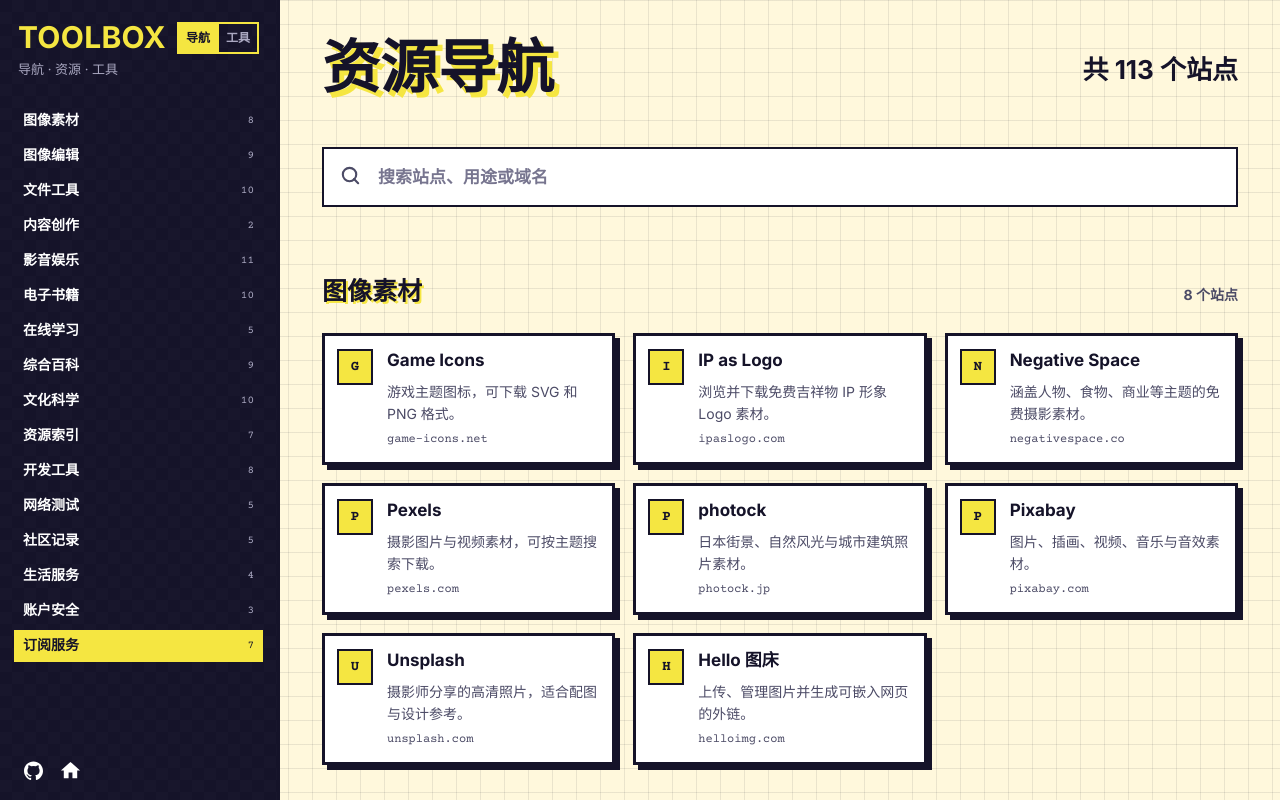
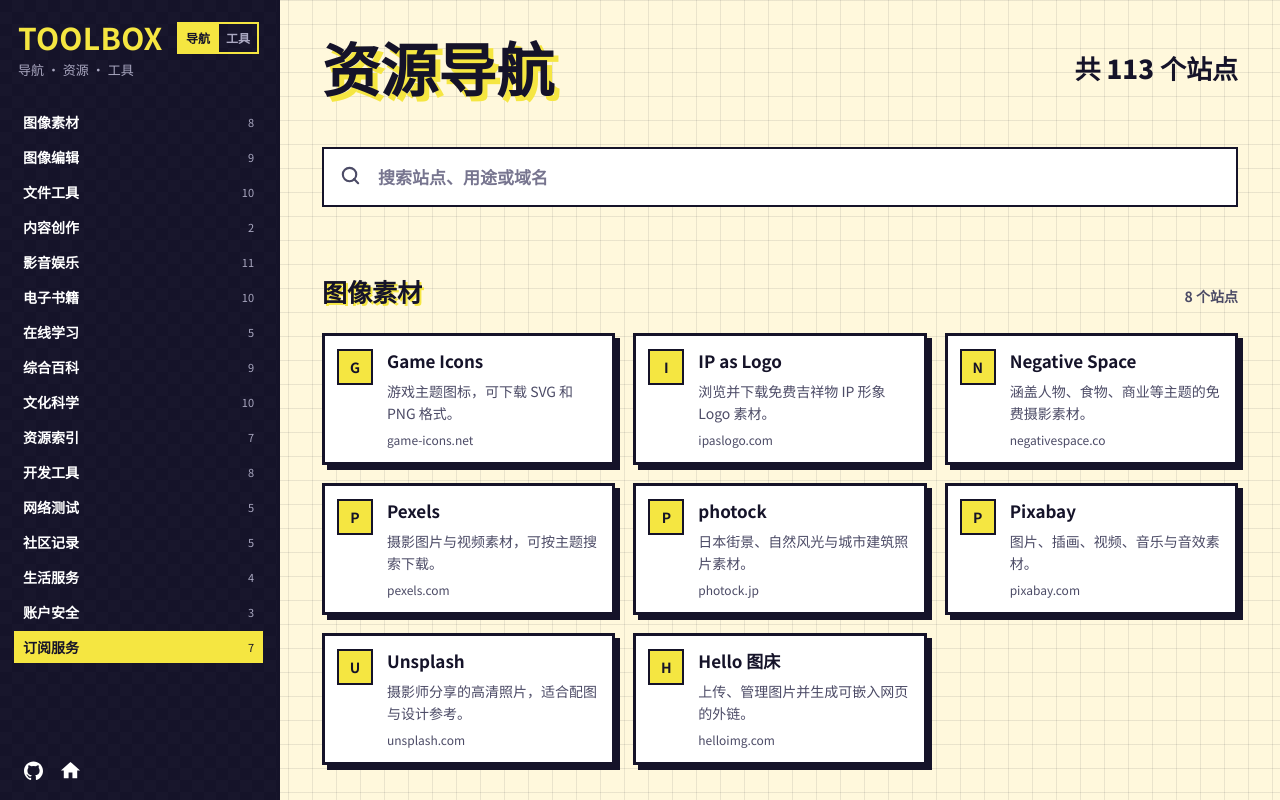
Before and after one commit to KrelinnBios/Toolbox, a plain HTML site: page index.html in a window 1280 px wide. Shown: the top 800 px of the page. Drawn offline with nearby package versions, Linux system fonts and the light colour scheme.

Commit message:
精简工具站为单一思源黑体

```diff
--- a/index.html
+++ b/index.html
@@ -20,10 +20,10 @@
     <link rel="preconnect" href="https://fonts.googleapis.com">
     <link rel="preconnect" href="https://fonts.gstatic.com" crossorigin>
     <link
-      href="https://fonts.googleapis.com/css2?family=Courier+Prime:wght@400;700&family=Inter:wght@400;500;600;700&family=Noto+Sans+SC:wght@400;700;900&display=swap"
+      href="https://fonts.googleapis.com/css2?family=Noto+Sans+SC:wght@400;700;900&display=swap"
       rel="stylesheet"
     >
-    <link rel="stylesheet" href="./toolbox.css?v=202611152">
+    <link rel="stylesheet" href="./toolbox.css?v=202611153">
     <script src="./scrollbar.js?v=202611151" defer></script>
     <script src="./sites.js?v=202611141" defer></script>
     <script src="./toolbox.js?v=202610312" defer></script>
--- a/toolbox.css
+++ b/toolbox.css
@@ -134,7 +134,7 @@ body {
     linear-gradient(rgba(21, 19, 41, 0.09) 1px, transparent 1px),
     linear-gradient(90deg, rgba(21, 19, 41, 0.09) 1px, transparent 1px);
   background-size: 24px 24px;
-  font-family: Inter, "Noto Sans SC", "Microsoft YaHei", sans-serif;
+  font-family: "Noto Sans SC", "Microsoft YaHei", sans-serif;
 }
 
 a { color: inherit; text-decoration: none; }
@@ -221,7 +221,7 @@ svg { display: block; }
   display: block;
   margin-top: 5px;
   color: var(--sidebar-muted);
-  font-family: Inter, "Noto Sans SC", "Microsoft YaHei", sans-serif;
+  font-family: "Noto Sans SC", "Microsoft YaHei", sans-serif;
   font-size: 13px;
   font-weight: 400;
   line-height: normal;
@@ -230,7 +230,7 @@ svg { display: block; }
 .tools-directory-label {
   margin: 0 0 12px 4px;
   color: var(--sidebar-muted);
-  font-family: Inter, "Noto Sans SC", "Microsoft YaHei", sans-serif;
+  font-family: "Noto Sans SC", "Microsoft YaHei", sans-serif;
   font-size: 12px;
   font-weight: 700;
 }
@@ -256,7 +256,7 @@ main {
   min-height: 28px;
   padding: 3px 7px;
   color: var(--sidebar-muted);
-  font-family: Inter, "Noto Sans SC", "Microsoft YaHei", sans-serif;
+  font-family: "Noto Sans SC", "Microsoft YaHei", sans-serif;
   font-size: 12px;
   font-weight: 700;
   line-height: 1.2;
@@ -266,11 +266,11 @@ main {
 .page-switch a + a { border-left: 2px solid var(--acid); }
 .page-switch a:hover { color: var(--ink); background: var(--surface); }
 .page-switch a[aria-current="page"] { color: var(--ink); background: var(--acid); }
-.tools-total { margin: 0; color: var(--ink); font-family: Inter, "Noto Sans SC", "Microsoft YaHei", sans-serif; font-size: 26px; font-weight: 900; white-space: nowrap; }
+.tools-total { margin: 0; color: var(--ink); font-family: "Noto Sans SC", "Microsoft YaHei", sans-serif; font-size: 26px; font-weight: 900; white-space: nowrap; }
 .tools-heading h1 {
   display: inline-block;
   margin: 0;
-  font-family: Inter, "Noto Sans SC", "Microsoft YaHei", sans-serif;
+  font-family: "Noto Sans SC", "Microsoft YaHei", sans-serif;
   font-size: clamp(38px, 5vw, 58px);
   color: var(--ink);
   font-weight: 900;
@@ -301,7 +301,7 @@ main {
   background: var(--surface);
   border: 2px solid var(--ink);
   box-shadow: none;
-  font-family: Inter, "Noto Sans SC", "Microsoft YaHei", sans-serif;
+  font-family: "Noto Sans SC", "Microsoft YaHei", sans-serif;
   font-size: 17px;
   font-weight: 700;
   outline: none;
@@ -342,21 +342,21 @@ main {
   color: #fff;
   background: transparent;
   border: 2px solid transparent;
-  font-family: Inter, "Noto Sans SC", "Microsoft YaHei", sans-serif;
+  font-family: "Noto Sans SC", "Microsoft YaHei", sans-serif;
   font-size: 15px;
   font-weight: 700;
 }
 .tools-tab:hover { color: #fff; background: #292542; border-color: #4c4674; }
 .tools-tab.is-active { color: var(--ink); background: var(--acid); border-color: var(--acid); box-shadow: none; transform: none; }
-.tools-tab-count { color: var(--sidebar-muted); font: 13px "Courier Prime", monospace; }
+.tools-tab-count { color: var(--sidebar-muted); font: 13px "Noto Sans SC", sans-serif; }
 .tools-tab.is-active .tools-tab-count { color: var(--ink); }
 
-.tools-empty { padding: 50px 16px; color: var(--muted); font: 14px/1.6 Inter, "Noto Sans SC", "Microsoft YaHei", sans-serif; text-align: center; }
+.tools-empty { padding: 50px 16px; color: var(--muted); font: 14px/1.6 "Noto Sans SC", "Microsoft YaHei", sans-serif; text-align: center; }
 .tools-section { padding: 16px 0 24px; }
 .tools-section-head { display: flex; align-items: baseline; gap: 12px; margin-bottom: 16px; padding: 0 0 10px; }
 .tools-section-number { display: none; }
-.tools-section-title { margin: 0; font-family: Inter, "Noto Sans SC", "Microsoft YaHei", sans-serif; font-size: 25px; font-weight: 900; line-height: 1.3; text-shadow: 2px 2px 0 var(--acid); }
-.tools-section-count { margin-left: auto; color: var(--muted); font: 14px Inter, "Noto Sans SC", "Microsoft YaHei", sans-serif; font-weight: 700; }
+.tools-section-title { margin: 0; font-family: "Noto Sans SC", "Microsoft YaHei", sans-serif; font-size: 25px; font-weight: 900; line-height: 1.3; text-shadow: 2px 2px 0 var(--acid); }
+.tools-section-count { margin-left: auto; color: var(--muted); font: 14px "Noto Sans SC", "Microsoft YaHei", sans-serif; font-weight: 700; }
 .tools-grid { display: grid; grid-template-columns: repeat(3, minmax(0, 1fr)); gap: 18px; }
 .tools-card {
   display: flex;
@@ -382,15 +382,15 @@ main {
   color: var(--ink);
   background: var(--acid);
   border: 2px solid var(--ink);
-  font: 14px "Courier Prime", monospace;
+  font: 14px "Noto Sans SC", sans-serif;
   font-weight: 700;
 }
 .tools-card-icon img { position: absolute; width: 20px; height: 20px; object-fit: contain; opacity: 0; }
 .tools-card-icon img.is-loaded { opacity: 1; }
 .tools-card-copy { min-width: 0; flex: 1; }
-.tools-card-name { display: block; padding-right: 15px; color: var(--ink); font-family: Inter, "Noto Sans SC", "Microsoft YaHei", sans-serif; font-size: 17px; font-weight: 700; line-height: 1.4; overflow-wrap: anywhere; }
-.tools-card-desc { display: block; margin-top: 8px; color: var(--muted); font-family: Inter, "Noto Sans SC", "Microsoft YaHei", sans-serif; font-size: 14px; line-height: 1.55; overflow-wrap: anywhere; }
-.tools-card-host { display: block; margin-top: 8px; color: var(--muted); font: 12px/1.4 "Courier Prime", monospace; overflow-wrap: anywhere; }
+.tools-card-name { display: block; padding-right: 15px; color: var(--ink); font-family: "Noto Sans SC", "Microsoft YaHei", sans-serif; font-size: 17px; font-weight: 700; line-height: 1.4; overflow-wrap: anywhere; }
+.tools-card-desc { display: block; margin-top: 8px; color: var(--muted); font-family: "Noto Sans SC", "Microsoft YaHei", sans-serif; font-size: 14px; line-height: 1.55; overflow-wrap: anywhere; }
+.tools-card-host { display: block; margin-top: 8px; color: var(--muted); font: 12px/1.4 "Noto Sans SC", sans-serif; overflow-wrap: anywhere; }
 .tools-card:hover .tools-card-desc { color: var(--ink); }
 
 .tools-section.category-image-sources,
```
Also changed, not shown: calculators.css (+4 -4 lines), tools.html (+3 -3 lines).
